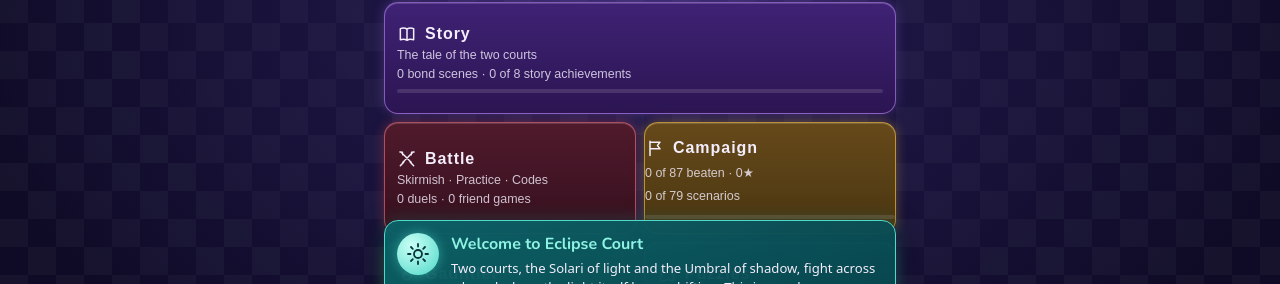
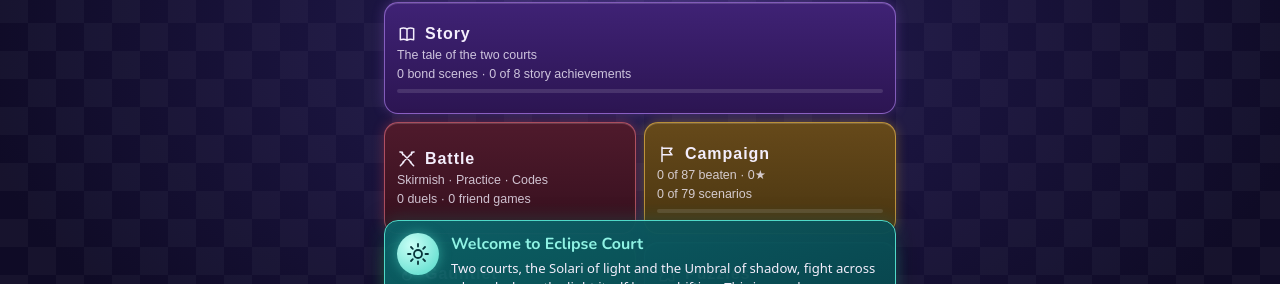
Before and after one commit to davidyoung2912/eclipse-court, a React (Vite) app: page / in a window 1280 px wide. Shown: the part 369-653 px from the top of the page. Built offline with nearby package versions, Linux system fonts and the light colour scheme.

Commit message:
Fix the Campaign card picking up the Campaign list styles by its class name
Co-Authored-By: Claude Sonnet 5.5 <noreply@anthropic.com>

```diff
--- a/src/index.css
+++ b/src/index.css
@@ -395,23 +395,23 @@ body:has(.puzzles-menu) {
 .mode-cards { display: grid; grid-template-columns: 1fr 1fr; gap: 8px; margin-top: 10px; }
 .mode-card { display: flex; flex-direction: column; align-items: flex-start; justify-content: center; gap: 4px; min-height: 112px; padding: 12px; text-align: left; font-size: 1rem; }
 /* Each main page card wears the colours of the page it opens. */
-.mode-card.story {
+.mode-card.card-story {
   background: linear-gradient(180deg, #3f2275, #2c1552); border-color: rgba(176, 130, 240, 0.65);
   box-shadow: inset 0 1px 0 rgba(255, 255, 255, 0.15), 0 0 12px rgba(150, 100, 230, 0.4), 0 3px 10px rgba(0, 0, 0, 0.35);
 }
-.mode-card.battle {
+.mode-card.card-battle {
   background: linear-gradient(180deg, #4f1a2c, #36101e); border-color: rgba(232, 110, 130, 0.65);
   box-shadow: inset 0 1px 0 rgba(255, 255, 255, 0.15), 0 0 12px rgba(220, 80, 105, 0.4), 0 3px 10px rgba(0, 0, 0, 0.35);
 }
-.mode-card.campaign {
+.mode-card.card-campaign {
   background: linear-gradient(180deg, #66491a, #4a3611); border-color: rgba(232, 182, 74, 0.7);
   box-shadow: inset 0 1px 0 rgba(255, 255, 255, 0.15), 0 0 12px rgba(232, 182, 74, 0.4), 0 3px 10px rgba(0, 0, 0, 0.35);
 }
-.mode-card.gauntlet {
+.mode-card.card-gauntlet {
   background: linear-gradient(180deg, #1a5629, #123d1e); border-color: rgba(100, 210, 130, 0.65);
   box-shadow: inset 0 1px 0 rgba(255, 255, 255, 0.15), 0 0 12px rgba(80, 190, 110, 0.4), 0 3px 10px rgba(0, 0, 0, 0.35);
 }
-.mode-card.puzzles {
+.mode-card.card-puzzles {
   background: linear-gradient(180deg, #10525f, #0b3a45); border-color: rgba(90, 200, 220, 0.65);
   box-shadow: inset 0 1px 0 rgba(255, 255, 255, 0.15), 0 0 12px rgba(70, 180, 205, 0.4), 0 3px 10px rgba(0, 0, 0, 0.35);
 }
--- a/src/ui/menus/MainMenu.tsx
+++ b/src/ui/menus/MainMenu.tsx
@@ -170,7 +170,7 @@ export function MainMenu({ progress, onSkirmish, onBattle, onCampaign, onStory,
       </section>
       <div className="mode-cards">
         {cards.map((c) => (
-          <button key={c.title} className={`mode-card ${c.title.toLowerCase()}${c.wide ? ' wide' : ''}`} onClick={c.onClick}>
+          <button key={c.title} className={`mode-card card-${c.title.toLowerCase()}${c.wide ? ' wide' : ''}`} onClick={c.onClick}>
             <strong><Icon name={c.icon} />{c.title}</strong>
             {c.info.lines.map((line) => <span key={line}>{line}</span>)}
             {c.info.fraction !== null && <Bar fraction={c.info.fraction} thin />}
```
